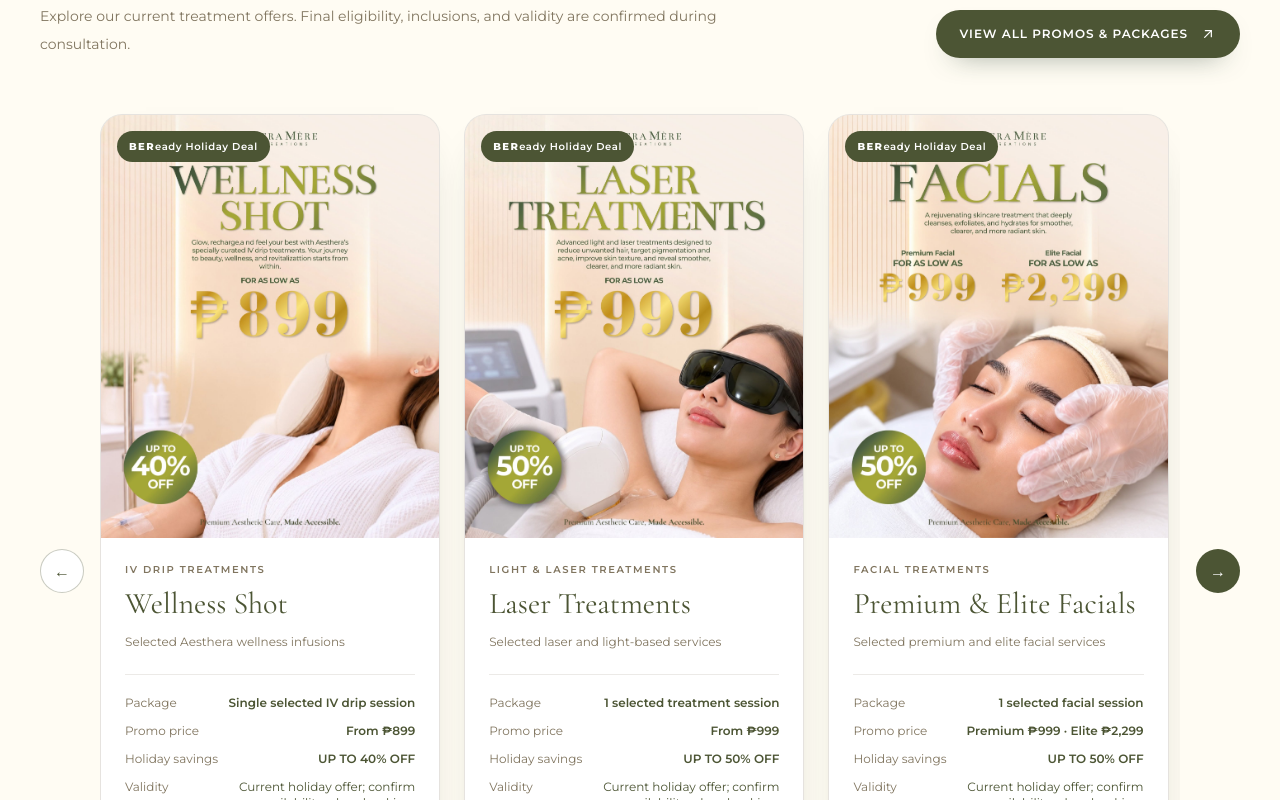
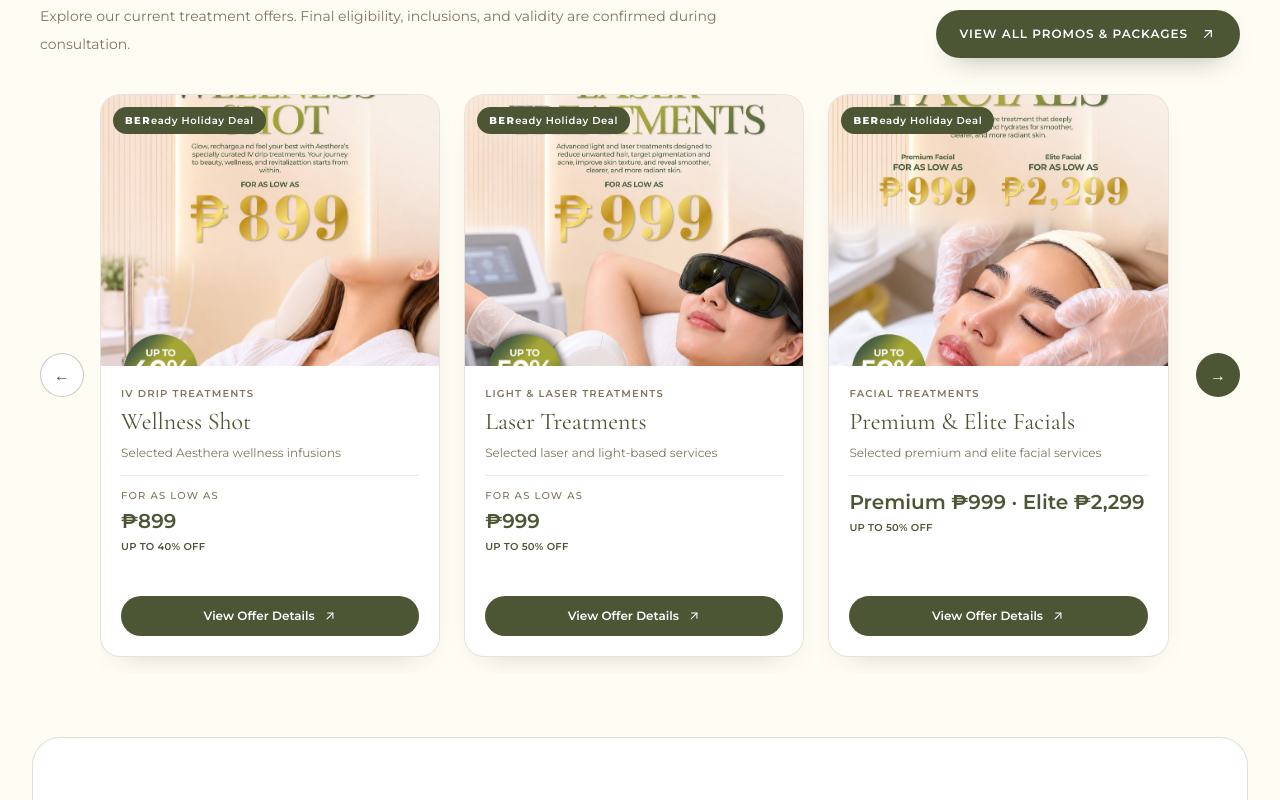
Before and after one commit to bettybeatrix/aesthera-mere, a Next.js app: page / in a window 1280 px wide. Shown: the part 4960-5760 px from the top of the page. Built offline with nearby package versions, Linux system fonts and the light colour scheme.

Commit message:
Refine homepage promotion cards

```diff
--- a/components/Promos.tsx
+++ b/components/Promos.tsx
@@ -58,7 +58,7 @@ export default function Promos() {
     <section id="promos" aria-labelledby="promos-heading" className="relative isolate overflow-hidden bg-[#FFFCF3] px-6 py-10 md:px-10 md:py-12">
       <div aria-hidden="true" className="pointer-events-none absolute inset-x-0 top-0 h-40 bg-gradient-to-b from-[#FFFCF3] to-transparent" />
       <div className="relative mx-auto max-w-[1280px]">
-        <div className="mb-10 flex flex-col justify-between gap-5 md:flex-row md:items-end">
+        <div className="mb-5 flex flex-col justify-between gap-4 md:flex-row md:items-end">
           <div className="max-w-[700px]">
             <p className="mb-3 font-montserrat text-[11px] font-semibold uppercase tracking-[0.22em] text-[#80755F]">Limited-time offers</p>
             <h2 id="promos-heading" className="font-seasons text-[clamp(2.6rem,5vw,4.5rem)] leading-[1.08] text-[#4C5534]">Our Promotions</h2>
@@ -80,34 +80,89 @@ export default function Promos() {
             <span aria-hidden="true">←</span>
           </button>
 
-          <div ref={carouselRef} role="region" aria-label="Current promotions" className="flex min-w-0 snap-x snap-mandatory gap-5 overflow-x-auto py-4 [scrollbar-width:none] [&::-webkit-scrollbar]:hidden md:gap-6">
+          <div ref={carouselRef} role="region" aria-label="Current promotions" className="flex min-w-0 items-stretch snap-x snap-mandatory gap-5 overflow-x-auto py-4 [scrollbar-width:none] [&::-webkit-scrollbar]:hidden md:gap-6">
           {offers.map((offer) => (
-              <article key={offer.id} className="group flex h-auto w-[92%] shrink-0 snap-start flex-col overflow-hidden rounded-[22px] border border-[#80755F]/20 bg-white shadow-[0_18px_45px_-30px_rgba(30,58,42,0.45)] sm:w-[68%] lg:w-[31.5%]">
-              <div className="relative aspect-[4/5] overflow-hidden bg-[#E7E1D7]">
-                <Image src={offer.image} alt={`${offer.title} holiday promotion`} fill quality={90} sizes="(max-width: 1023px) 100vw, 42vw" className="object-cover transition-transform duration-700 group-hover:scale-[1.02]" />
-                <span className="absolute left-4 top-4 rounded-full bg-[#4C5534] px-3 py-2 font-montserrat text-[10px] tracking-[0.06em] text-white"><CampaignBadge label={offer.badge} /></span>
+            <article
+              key={offer.id}
+              className="group flex w-[92%] shrink-0 snap-start flex-col overflow-hidden rounded-[20px] border border-[#80755F]/20 bg-white shadow-[0_12px_30px_-22px_rgba(30,58,42,0.35)] sm:w-[68%] lg:w-[31.5%]"
+            >
+              {/* Promotion image */}
+              <div className="relative aspect-[5/4] shrink-0 overflow-hidden bg-[#E7E1D7]">
+                <Image
+                  src={offer.image}
+                  alt={`${offer.title} holiday promotion`}
+                  fill
+                  quality={90}
+                  sizes="(max-width: 1023px) 100vw, 42vw"
+                  className="object-cover transition-transform duration-700 group-hover:scale-[1.02]"
+                />
+
+                <span className="absolute left-3 top-3 rounded-full bg-[#4C5534] px-3 py-1.5 font-montserrat text-[10px] tracking-[0.06em] text-white">
+                  <CampaignBadge label={offer.badge} />
+                </span>
               </div>
-              <div className="flex flex-1 flex-col p-6">
-                <p className="font-montserrat text-[10px] font-semibold uppercase tracking-[0.16em] text-[#80755F]">{offer.categoryLabel}</p>
-                <h3 className="font-seasons mt-2 text-3xl leading-tight text-[#4C5534]">{offer.title}</h3>
-                <p className="mt-2 font-montserrat text-xs leading-6 text-[#80755F]">{offer.subtitle}</p>
-                <dl className="mt-5 space-y-3 border-y border-[#80755F]/15 py-5 font-montserrat text-xs">
-                  <div className="flex justify-between gap-4"><dt className="text-[#80755F]">Package</dt><dd className="max-w-[230px] text-right font-semibold text-[#4C5534]">{offer.sessions}</dd></div>
-                  <div className="flex justify-between gap-4"><dt className="text-[#80755F]">Promo price</dt><dd className="text-right font-semibold text-[#4C5534]">{promoPrice(offer)}</dd></div>
-                  {regularPrice(offer) && <div className="flex justify-between gap-4"><dt className="text-[#80755F]">Regular price</dt><dd className="text-right text-[#4C5534] line-through">{regularPrice(offer)}</dd></div>}
-                  {offer.discountLabel && <div className="flex justify-between gap-4"><dt className="text-[#80755F]">Holiday savings</dt><dd className="text-right font-semibold text-[#4C5534]">{offer.discountLabel}</dd></div>}
-                  <div className="flex justify-between gap-4"><dt className="text-[#80755F]">Validity</dt><dd className="max-w-[230px] text-right text-[#4C5534]">{offer.validity}</dd></div>
-                </dl>
+
+              {/* Promotion content */}
+              <div className="flex flex-1 flex-col p-5">
+
+                {/* Category */}
+                <p className="font-montserrat text-[10px] font-semibold uppercase tracking-[0.12em] text-[#80755F]">
+                  {offer.categoryLabel}
+                </p>
+
+                {/* Treatment name */}
+                <h3 className="mt-1.5 font-seasons text-2xl leading-tight text-[#4C5534]">
+                  {offer.title}
+                </h3>
+
+                {/* Short description */}
+                <p className="mt-1.5 font-montserrat text-xs leading-5 text-[#80755F]">
+                  {offer.subtitle}
+                </p>
+
+                {/* Pricing */}
+<div className="mt-3 border-t border-[#80755F]/15 pt-3">
+  {/^From\s+/i.test(promoPrice(offer)) && (
+    <p className="mb-1 font-montserrat text-[10px] font-medium uppercase tracking-[0.12em] text-[#80755F]">
+      For as low as
+    </p>
+  )}
+
+  <div className="flex flex-wrap items-baseline gap-x-3 gap-y-1">
+    <span className="font-montserrat text-xl font-semibold text-[#4C5534]">
+      {promoPrice(offer).replace(/^From\s+/i, "")}
+    </span>
+
+    {regularPrice(offer) && (
+      <span className="font-montserrat text-xs text-[#80755F] line-through">
+        {regularPrice(offer)}
+      </span>
+    )}
+  </div>
+
+  {offer.discountLabel && (
+    <p className="mt-1 font-montserrat text-[10px] font-semibold tracking-wide text-[#4C5534]">
+      {offer.discountLabel}
+    </p>
+  )}
+</div>
+
+                {/* Button stays aligned at the bottom */}
+                <div className="mt-auto pt-3">
                   <button
                     type="button"
                     onClick={() => setSelectedOffer(offer)}
-                  className="mt-6 inline-flex min-h-12 w-full items-center justify-center gap-2 rounded-full bg-[#4C5534] px-5 font-montserrat text-xs font-semibold text-white transition-colors hover:bg-[#35452F] focus-visible:outline-2 focus-visible:outline-offset-3 focus-visible:outline-[#4C5534]"
+                    className="inline-flex min-h-10 w-full shrink-0 items-center justify-center gap-2 rounded-full bg-[#4C5534] px-4 font-montserrat text-xs font-semibold text-white transition-colors hover:bg-[#35452F] focus-visible:outline-2 focus-visible:outline-offset-3 focus-visible:outline-[#4C5534]"
                   >
-                  View Offer Details <ArrowUpRightIcon className="h-4 w-4" />
+                    View Offer Details
+                    <ArrowUpRightIcon className="h-3.5 w-3.5" />
                   </button>
+                </div>
+
               </div>
             </article>
           ))}
+
           </div>
 
           <button type="button" onClick={() => moveCarousel(1)} aria-label="Next promotion" className="flex h-11 w-11 items-center justify-center rounded-full bg-[#4C5534] text-white transition-colors hover:bg-[#35452F] focus-visible:outline-2 focus-visible:outline-offset-2 focus-visible:outline-[#4C5534]">
```
Lines whose indentation alone changed are shown as unchanged.
